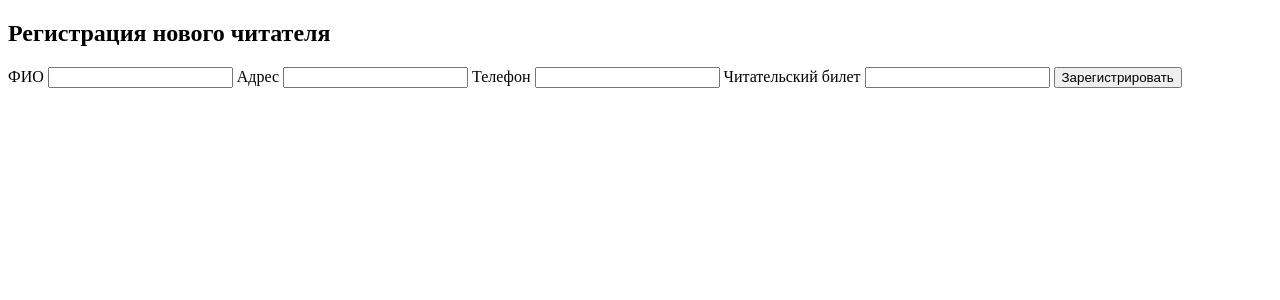
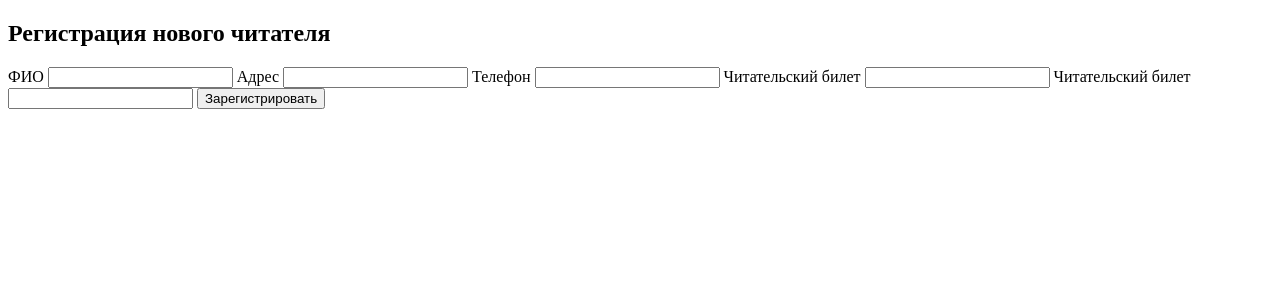
Before and after one commit to Persona-ity/Per-prac, a PHP site: template views/site/libraryUser.php in a window 1280 px wide. Shown: the part 26-326 px from the top of the page. Run offline with PHP 8.4, Linux system fonts and the light colour scheme; the template is opened without the code that fills it, so the values that code supplies are empty.

Commit message:
Формы для читателя и библиотекаря

```diff
--- a/views/site/libraryUser.php
+++ b/views/site/libraryUser.php
@@ -5,5 +5,6 @@
     <label>Адрес <input type="text" name="adress"></label>
     <label>Телефон <input type="text" name="phone"></label>
     <label>Читательский билет <input type="text" name="ticket_number"></label>
+    <label>Читательский билет <input type="text" name="ticket_number"></label>
     <button>Зарегистрировать</button>
 </form>
```
